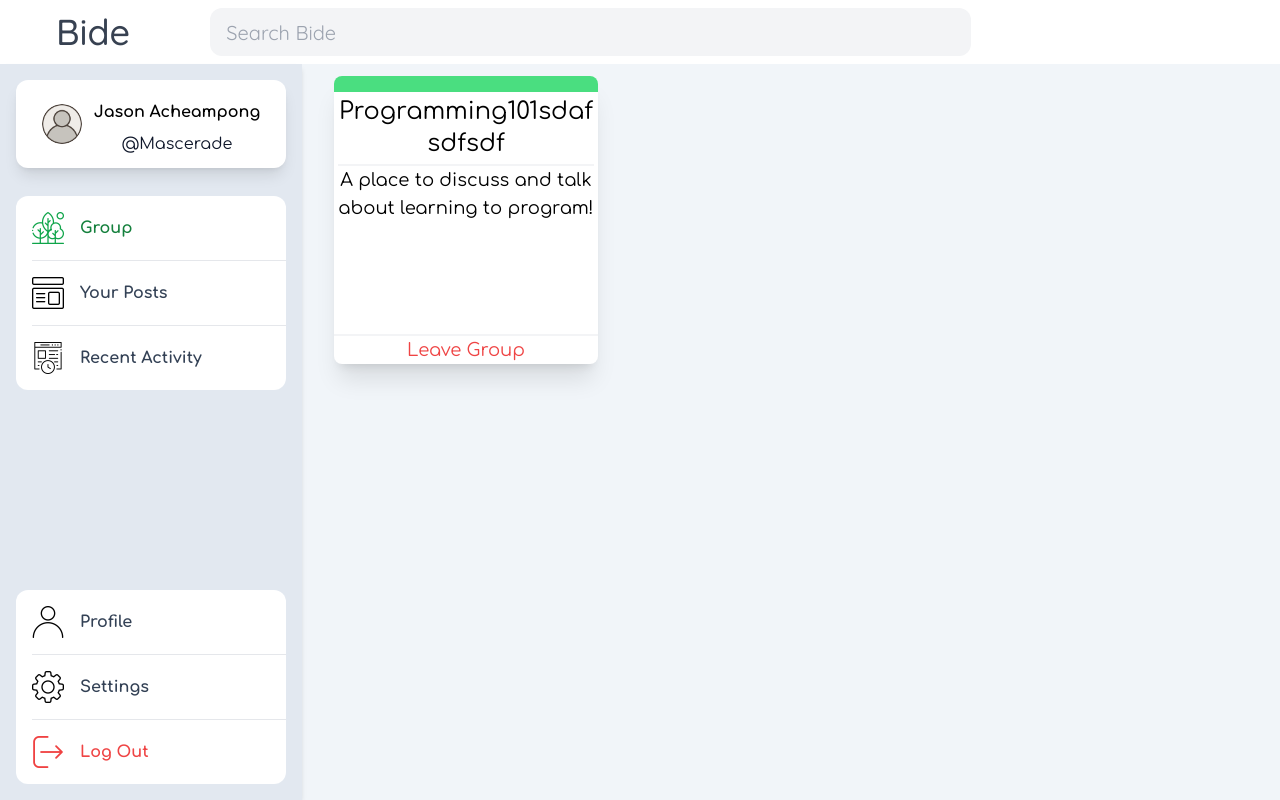
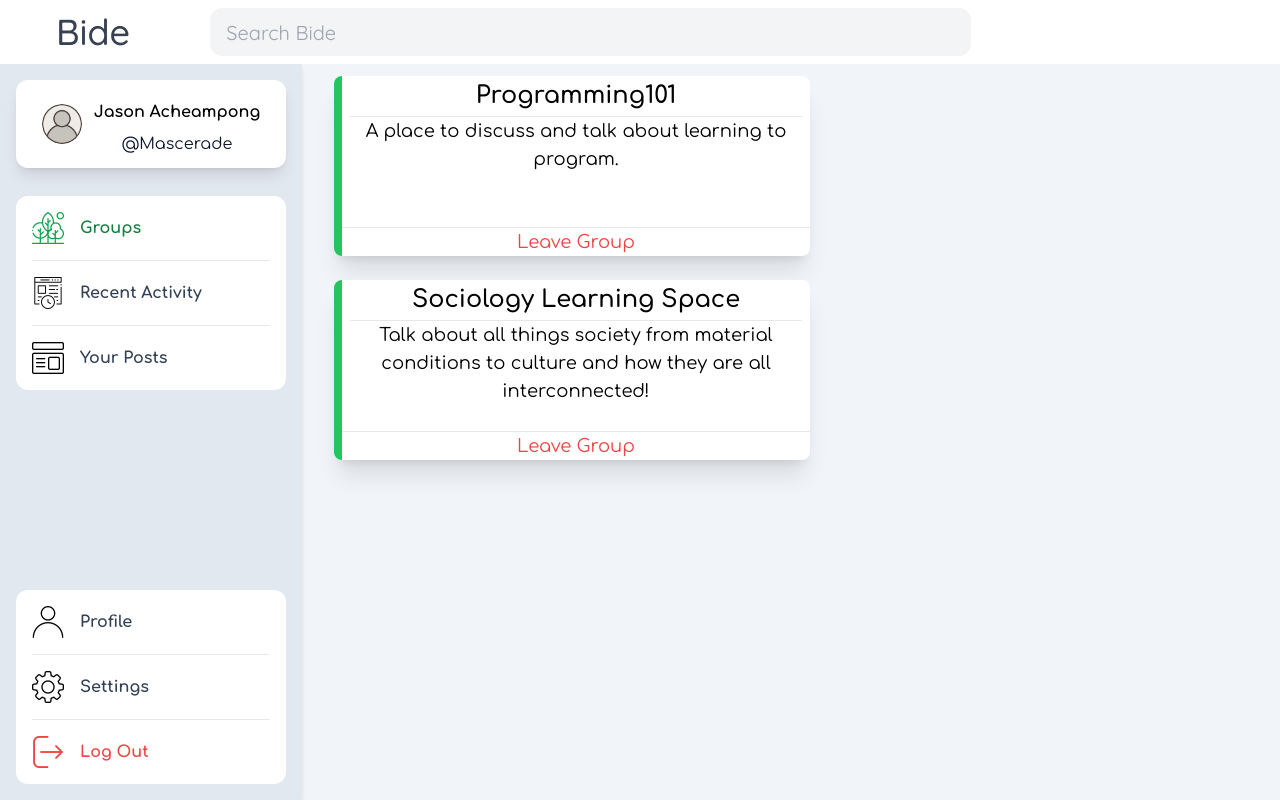
Before and after one commit to Mascerade/bide-frontend-vite, a Vue app: page /dashboard/1 in a window 1280 px wide. Built offline with nearby package versions, Linux system fonts and the light colour scheme.

Commit message:
began re-doing group card

```diff
--- a/src/components/user/GroupCard.vue
+++ b/src/components/user/GroupCard.vue
@@ -1,20 +1,23 @@
 <template>
-  <div class="xl:w-72 xl:p-3">
-    <div class="xl:h-72 flex flex-col shadow-xl rounded-lg bg-white">
-      <div class="w-full xl:h-4 bg-green-400 rounded-tr-lg rounded-tl-lg"></div>
+  <div class="xl:w-[500px] xl:p-3">
+    <div class="flex flex-row h-full">
+      <div
+        class="xl:min-h-[180px] w-full flex flex-col shadow-xl rounded-r-lg bg-white border-l-8 border-green-500 rounded-l-lg"
+      >
         <div class="flex-grow">
           <h1
-          class="xl:text-2xl xl:ml-1 xl:mr-1 xl:pt-1 xl:pb-1 break-words text-center border-b-2 border-gray-100"
+            class="xl:text-2xl xl:ml-1 xl:mr-1 xl:pt-1 xl:pb-1 font-semibold break-words text-center"
           >
             {{ title }}
           </h1>
+          <hr class="mr-2 ml-2" />
           <h2 class="xl:text-lg text-center break-words">{{ description }}</h2>
         </div>
-      <button
-        class="text-red-500 text-center border-t-2 border-gray-100 hover:bg-gray-100 xl:text-lg"
-      >
+        <hr />
+        <button class="text-red-500 text-center hover:bg-gray-100 xl:text-lg">
           Leave Group
         </button>
+      </div>
     </div>
   </div>
 </template>
--- a/src/components/user/UserPillNavbar.vue
+++ /dev/null
@@ -1,9 +0,0 @@
-<template>
-  <div class="w-full flex justify-center">
-    <div
-      class="flex flex-row w-11/12 items-center justify-center border-t-2 border-b-2 border-gray-100 lg:h-16 xl:h-[68px] lg:pl-10 xl:pl-14 lg:pr-10 xl:pr-14"
-    >
-      <slot name="pills"></slot>
-    </div>
-  </div>
-</template>
--- a/src/views/Dashboard.vue
+++ b/src/views/Dashboard.vue
@@ -5,11 +5,17 @@
       <div class="flex flex-col h-full xl:p-4 bg-slate-200 shadow-md">
         <div class="flex-grow">
           <user-profile-mini-card></user-profile-mini-card>
-          <div class="xl:w-[270px] xl:mt-7 xl:pl-4 bg-white rounded-xl">
+          <div class="xl:w-[270px] xl:mt-7 xl:pl-4 xl:pr-4 bg-white rounded-xl">
             <navigation-side-card-item
               class="text-green-700"
               :imgSrc="groupIconGreen"
-              >Group</navigation-side-card-item
+              >Groups</navigation-side-card-item
+            >
+            <hr />
+            <navigation-side-card-item
+              class="text-slate-700"
+              :imgSrc="recentActivityIcon"
+              >Recent Activity</navigation-side-card-item
             >
             <hr />
             <navigation-side-card-item
@@ -17,17 +23,11 @@
               :imgSrc="yourPostsIcon"
               >Your Posts</navigation-side-card-item
             >
-            <hr />
-            <navigation-side-card-item
-              class="text-slate-700"
-              :imgSrc="recentActivityIcon"
-              >Recent Activity</navigation-side-card-item
-            >
           </div>
         </div>
 
         <div>
-          <div class="xl:w-[270px] xl:mt-7 xl:pl-4 bg-white rounded-xl">
+          <div class="xl:w-[270px] xl:mt-7 xl:pl-4 xl:pr-4 bg-white rounded-xl">
             <navigation-side-card-item
               class="text-slate-700"
               :imgSrc="profileIcon"
@@ -105,8 +105,13 @@ export default defineComponent({
   setup() {
     const groupData = [
       {
-        title: 'Programming101sdafsdfsdf',
-        description: 'A place to discuss and talk about learning to program!'
+        title: 'Programming101',
+        description: 'A place to discuss and talk about learning to program.'
+      },
+      {
+        title: 'Sociology Learning Space',
+        description:
+          'Talk about all things society from material conditions to culture and how they are all interconnected!'
       }
     ]
     return {
```
Lines whose indentation alone changed are shown as unchanged.
